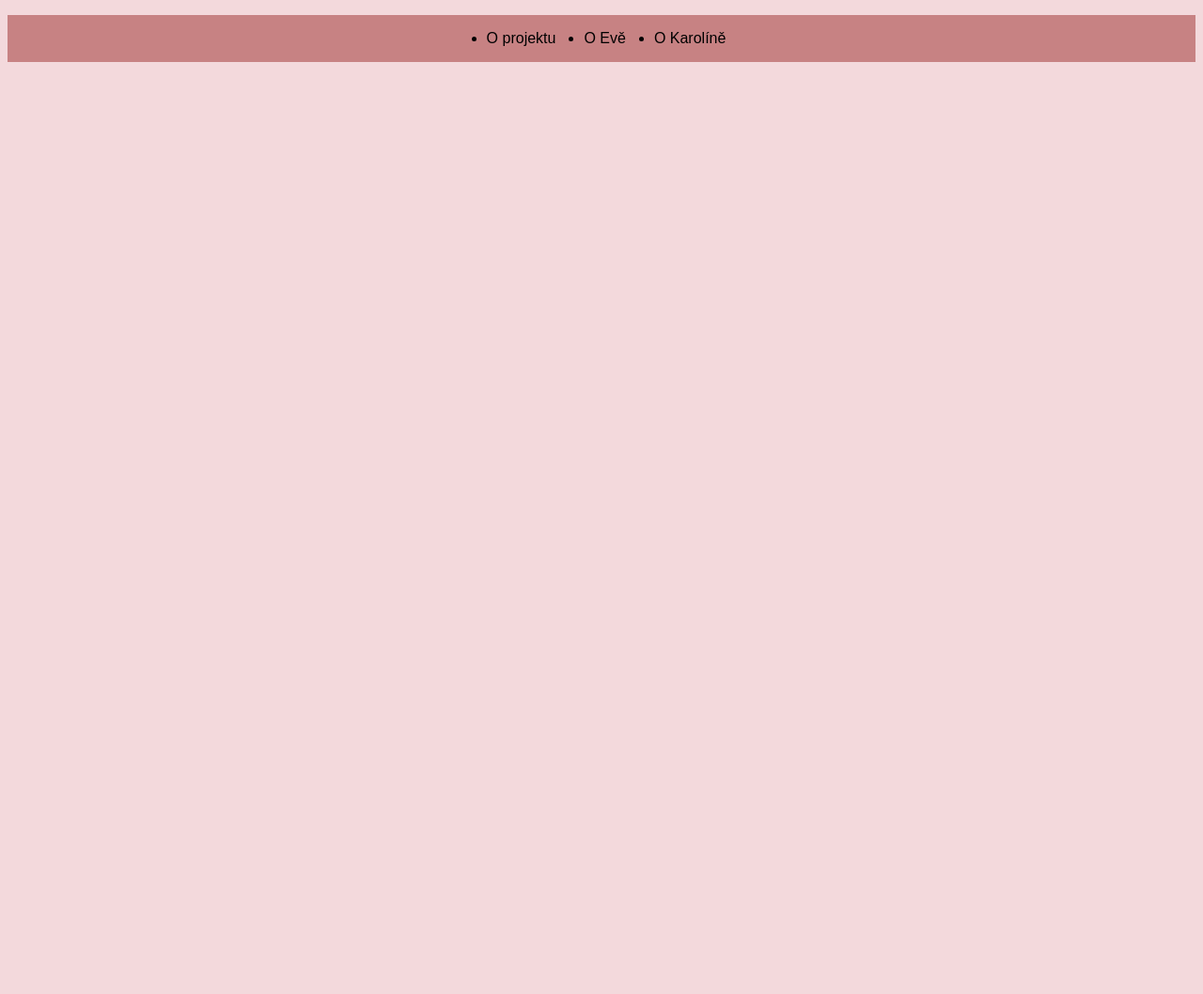
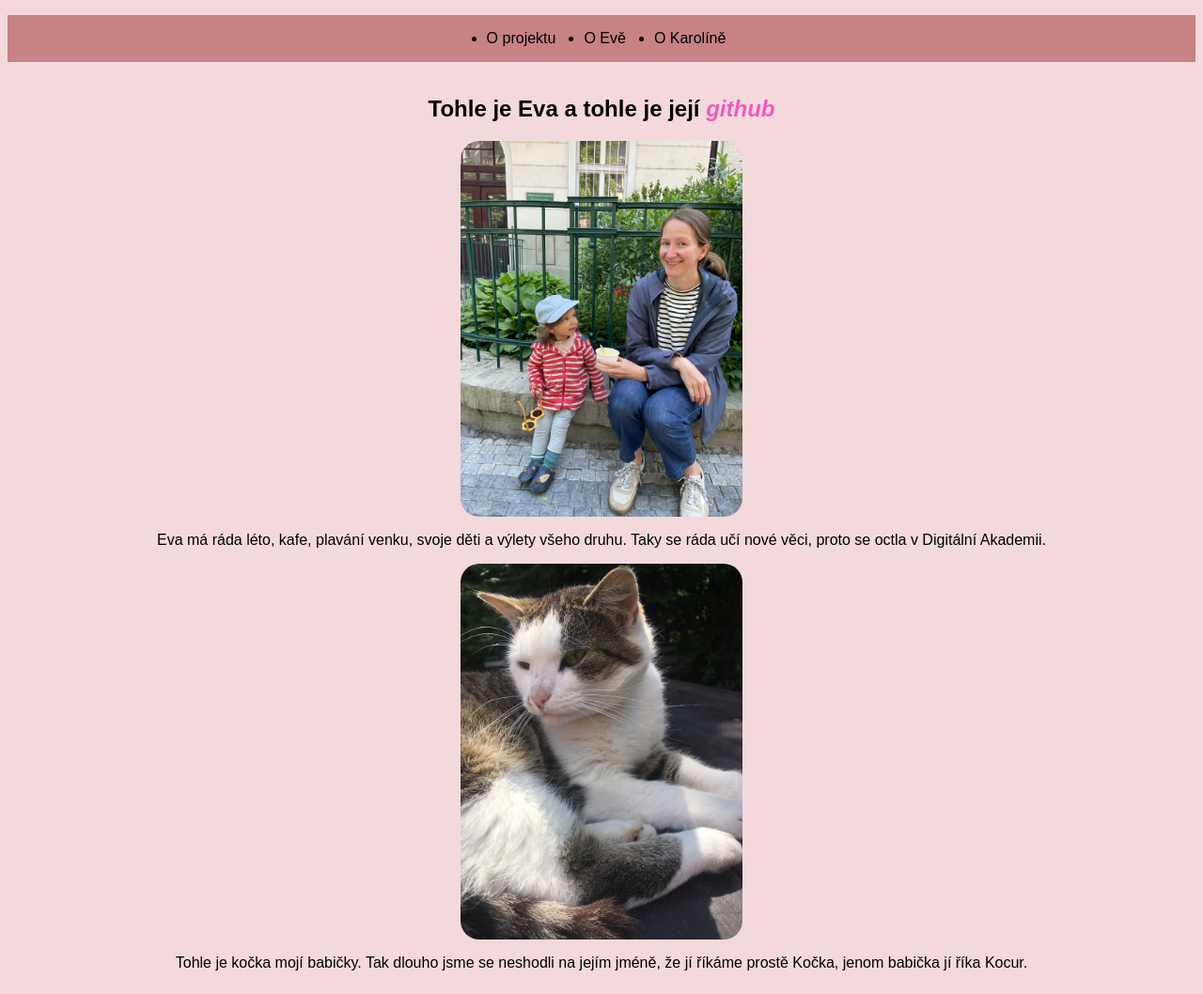
Before and after one commit to karolinaviragova/o-projektu, a plain HTML site: page o-aplikaci/eva.html in a window 1280 px wide. Shown: the whole page at 94% size. Before the commit the page ends 800 px from the top, so only its background shows below. Drawn offline with Linux system fonts and the light colour scheme.

Commit message:
Add Eva details

```diff
--- a/o-aplikaci/eva.html
+++ b/o-aplikaci/eva.html
@@ -14,6 +14,13 @@
       <li><a href="eva.html">O Evě</a></li>
       <li><a href="karolina.html">O Karolíně</a></li>
     </ul>
+    <div class="container__item">
+      <h2>Tohle je Eva a tohle je její <a href="https://github.com/evahli" class="link__style">github</a></h2>
+      <img src="./img/eva.jpeg" alt="karolina" class="img__karol">
+      <p>Eva má ráda léto, kafe, plavání venku, svoje děti a výlety všeho druhu. Taky se ráda učí nové věci, proto se octla v Digitální Akademii.  </p>
+      <img src="./img/kocka.jpeg" alt="kocicky" class="img__karol">
+      <p>Tohle je kočka mojí babičky. Tak dlouho jsme se neshodli na jejím jméně, že jí říkáme prostě Kočka, jenom babička jí říka Kocur.</p>
+  </div>
   </nav>
 </body>
 </html>
```
Also changed, not shown: o-aplikaci/index.html (+1 -1 lines), o-aplikaci/img/eva.jpeg (added), o-aplikaci/img/kocka.jpeg (added).
